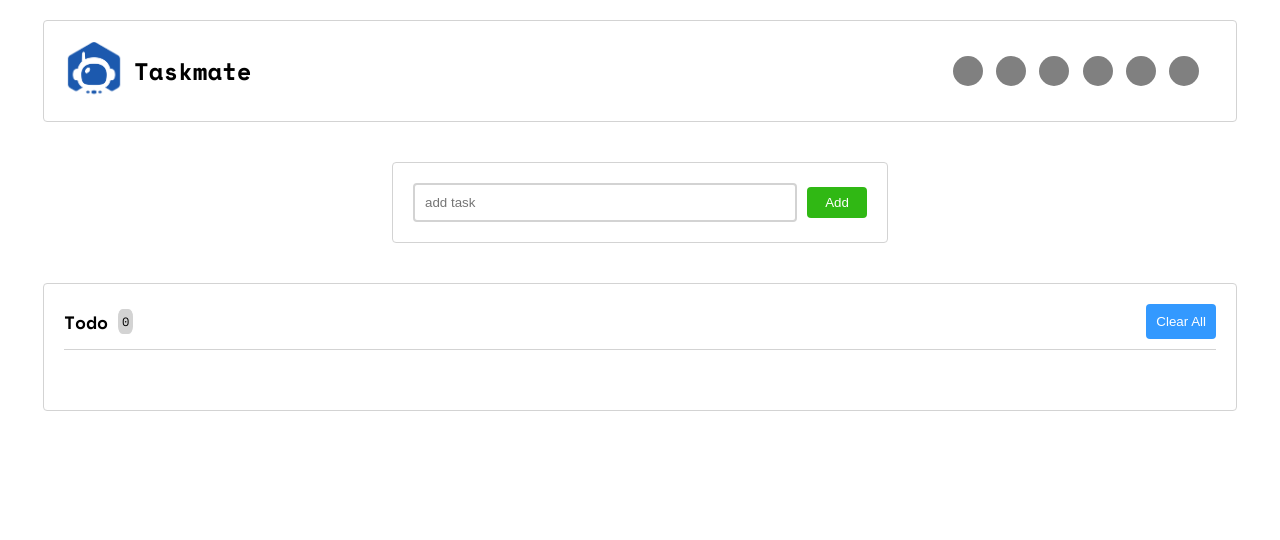
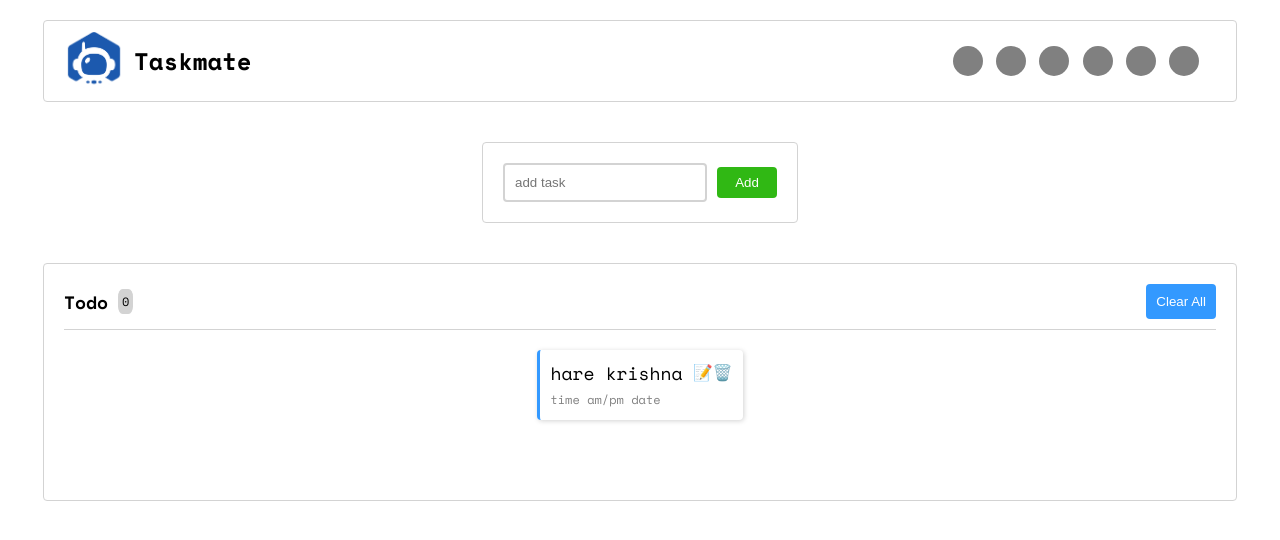
Before and after one commit to purohitdheeraj/taskmate, a React (Create React App) app: page / in a window 1280 px wide. Shown: the top 540 px of the page. Built offline with nearby package versions, Linux system fonts and the light colour scheme.

Commit message:
feat: added complete UI

```diff
--- a/src/App.css
+++ b/src/App.css
@@ -6,7 +6,6 @@
 
 html {
 	font-size: 62.5%;
-	/* font-family: "Inconsolata", monospace; */
 }
 
 body {
@@ -19,7 +18,7 @@ body {
 .header {
 	display: flex;
 	justify-content: space-between;
-	padding: 2rem;
+	padding: 1rem 2rem;
 	margin-top: 2rem;
 	border-radius: 4px;
 	border: 1px solid lightgray;
@@ -61,9 +60,13 @@ body {
 
 .addTask .taskInput {
 	padding: 1rem;
-	width: 36rem;
+	width: 18rem;
 	border: 2px solid lightgray;
 	border-radius: 4px;
+}
+
+.taskInput:focus {
+	outline: 2px solid lightgray;
 }
 
 .addTask .btn {
@@ -118,6 +121,38 @@ body {
 	background: hsla(210, 100%, 60%, 1);
 }
 
+.cardsWrapper {
+	justify-content: center;
+
+	padding: 2rem;
+	gap: 2rem;
+	flex-wrap: wrap;
+}
+
+.card {
+	display: flex;
+	max-width: 28rem;
+	border-radius: 4px;
+	padding: 1rem;
+	justify-content: space-between;
+	box-shadow: 1px 1px 5px lightgray;
+	border-left: 3px solid hsla(210, 100%, 60%, 1);
+	gap: 1rem;
+}
+
+.cardInfo {
+	flex: 1 1 70%;
+}
+
+.cardInfo .cardTitle {
+	font-size: 1.8rem;
+}
+
+.cardInfo .date {
+	font-size: 1.2rem;
+	color: gray;
+}
+
 /* utilisty classes for flexbox */
 .flex-container {
 	display: flex;
--- a/src/components/ShowTask.jsx
+++ b/src/components/ShowTask.jsx
@@ -13,6 +13,19 @@ export const ShowTask = () => {
 					Clear All
 				</button>
 			</div>
+			<div className="cardsWrapper flex-container">
+				<div className="card">
+					<div className="cardInfo">
+						<p className="cardTitle">hare krishna</p>
+						<span className="date">time am/pm date</span>
+					</div>
+
+					<div className="cardActions">
+						<span className="cardIcon">📝</span>
+						<span className="cardIcon">🗑️</span>
+					</div>
+				</div>
+			</div>
 		</section>
 	);
 };
```
